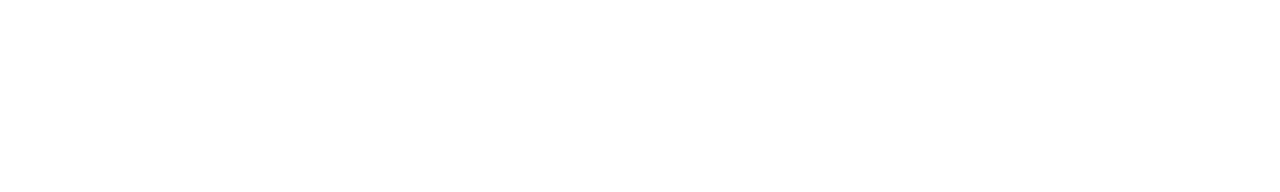
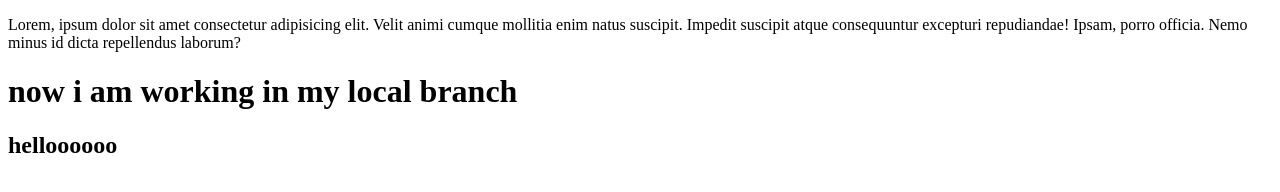
Before and after one commit to Wahidul505/developer-portfolio, a plain HTML site: page index.html in a window 1280 px wide. Drawn offline with Linux system fonts and the light colour scheme.

Commit message:
first commit for first branch

```diff
--- a/index.html
+++ b/index.html
@@ -8,6 +8,9 @@
 
 </head>
 <body>
+  <p>Lorem, ipsum dolor sit amet consectetur adipisicing elit. Velit animi cumque mollitia enim natus suscipit. Impedit suscipit atque consequuntur excepturi repudiandae! Ipsam, porro officia. Nemo minus id dicta repellendus laborum?</p>
+  <h1> now i am working in my local branch</h1>
+  <h2> helloooooo</h2>
 
 </body>
 </html>
```
